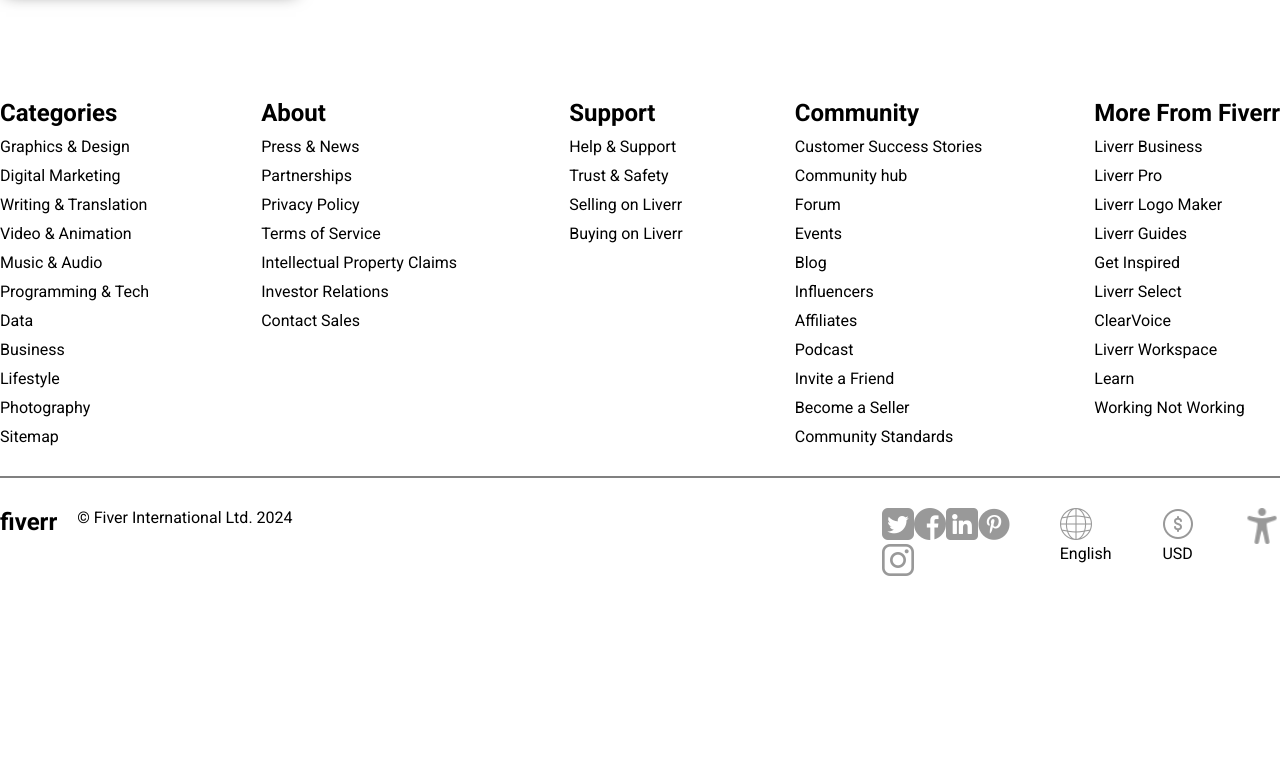
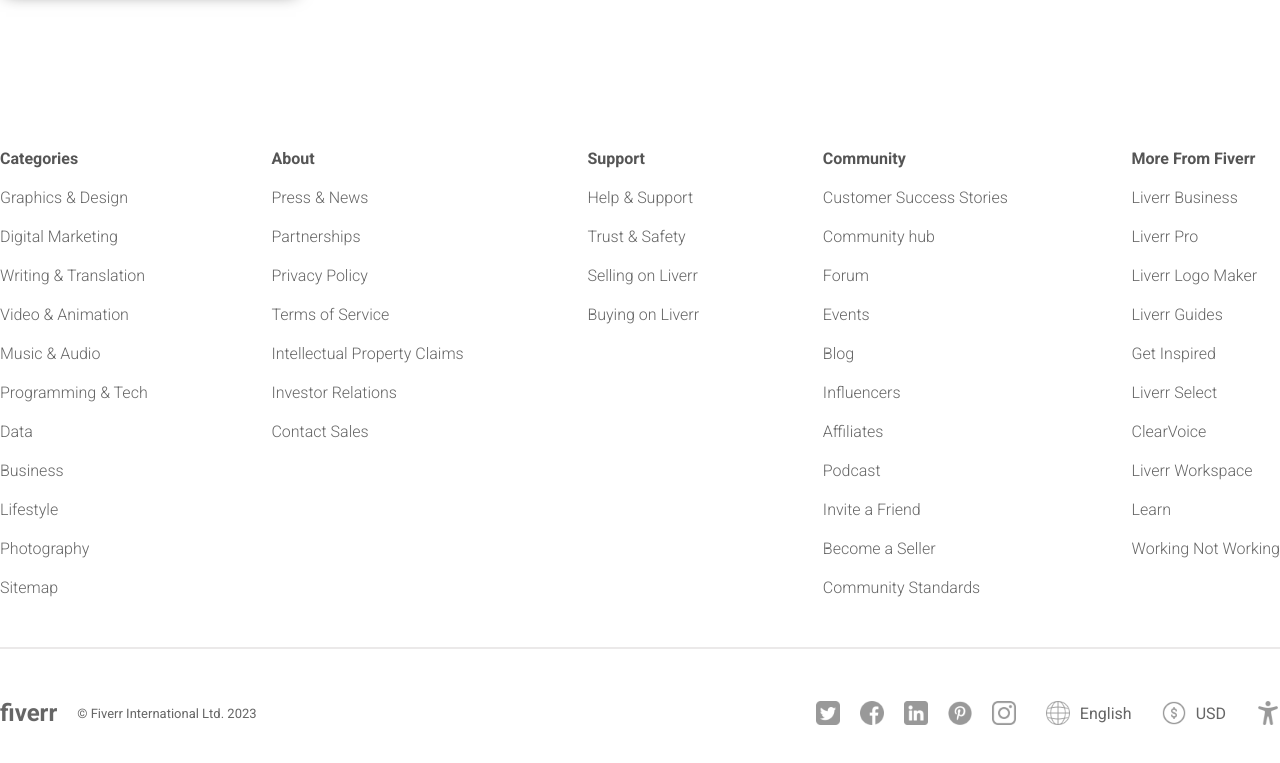
Before and after one commit to sky-aakashj/fiverr-clone-project, a React (Vite) app: page / in a window 1280 px wide. Shown: the part 7049-7812 px from the top of the page. Before the commit the page ends 7593 px from the top, so only its background shows below. Built offline with nearby package versions, Linux system fonts and the light colour scheme.

Commit message:
complete footer

```diff
--- a/src/components/footer/Footer.jsx
+++ b/src/components/footer/Footer.jsx
@@ -1,7 +1,7 @@
 import React from "react";
 import "./Footer.scss";
 
-const Footer = () => {
+function Footer() {
   return (
     <div className="footer">
       <div className="container">
@@ -65,10 +65,11 @@
             <span>Working Not Working</span>
           </div>
         </div>
+        <hr />
         <div className="bottom">
           <div className="left">
             <h2>fiverr</h2>
-            <span className="copyright">© Fiver International Ltd. 2024</span>
+            <span>© Fiverr International Ltd. 2023</span>
           </div>
           <div className="right">
             <div className="social">
@@ -92,6 +93,6 @@
       </div>
     </div>
   );
-};
+}
 
 export default Footer;
--- a/src/components/footer/Footer.scss
+++ b/src/components/footer/Footer.scss
@@ -1,47 +1,76 @@
 .footer {
     display: flex;
     justify-content: center;
+    color: #666;
+    margin: 50px 0px;
+
+    img {
+        width: 24px;
+        height: 24px;
+    }
 
     .container {
-        display: flex;
-        flex-direction: column;
         width: 1400px;
-        gap: 30px;
-
 
         .top {
             display: flex;
-            flex-direction: row;
             justify-content: space-between;
-            border-bottom: 2px solid gray;
-            padding-bottom: 30px;
 
             .item {
                 display: flex;
                 flex-direction: column;
-                gap: 10px;
+                gap: 20px;
 
-                span {}
+                h2 {
+                    font-size: 16px;
+                    color: #555;
+                }
 
+                span {
+                    font-weight: 300;
+                }
             }
+        }
+
+        hr {
+            margin: 50px 0px;
+            height: 0;
+            border: 1px solid #ebe9e9;
         }
 
         .bottom {
             display: flex;
+            align-items: center;
             justify-content: space-between;
 
             .left {
+                width: max-content;
                 display: flex;
+                align-items: center;
                 gap: 20px;
 
+                span {
+                    font-size: 13px;
+                    white-space: nowrap;
+                }
             }
 
             .right {
+                width: max-content;
                 display: flex;
-                gap: 20px;
+                align-items: center;
+                gap: 30px;
 
+                .social {
+                    display: flex;
+                    gap: 20px;
+                }
 
-
+                .link {
+                    display: flex;
+                    align-items: center;
+                    gap: 10px;
+                }
             }
         }
     }
```
